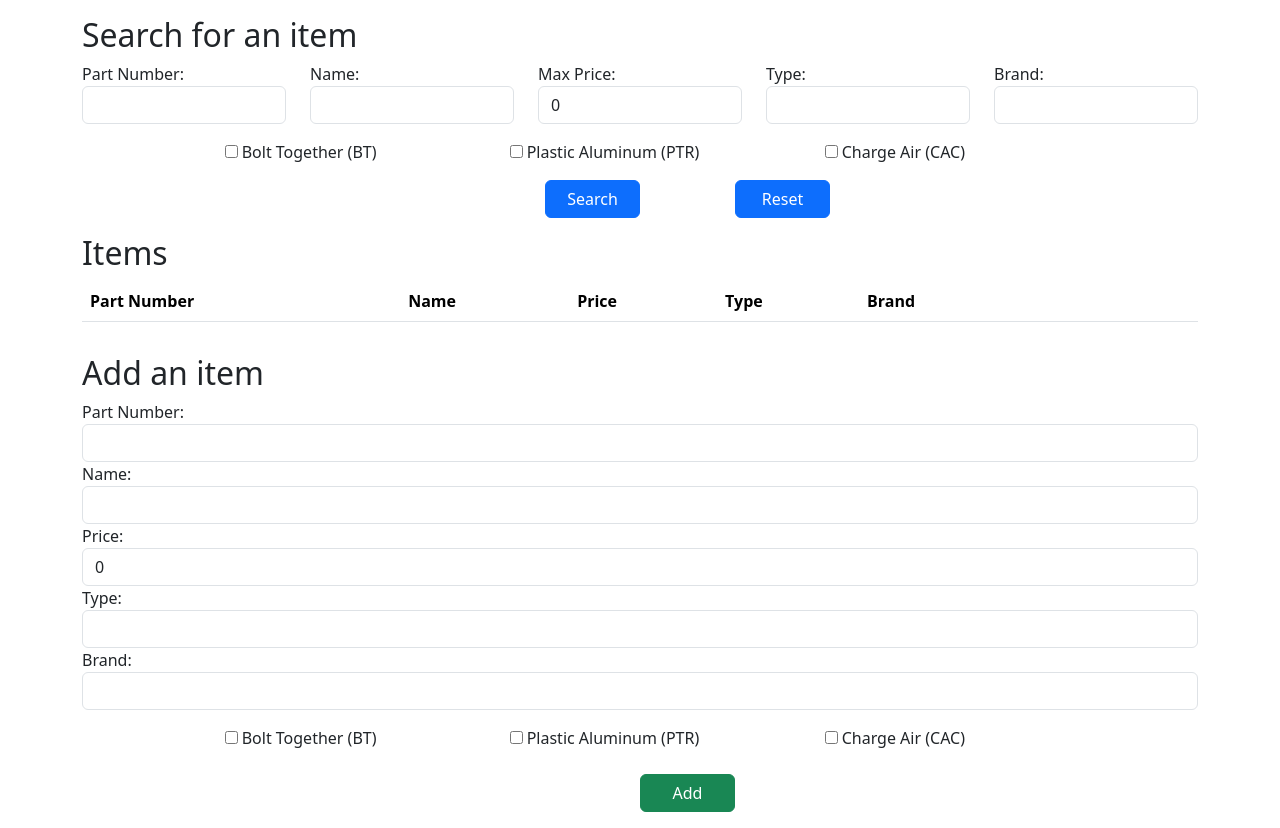
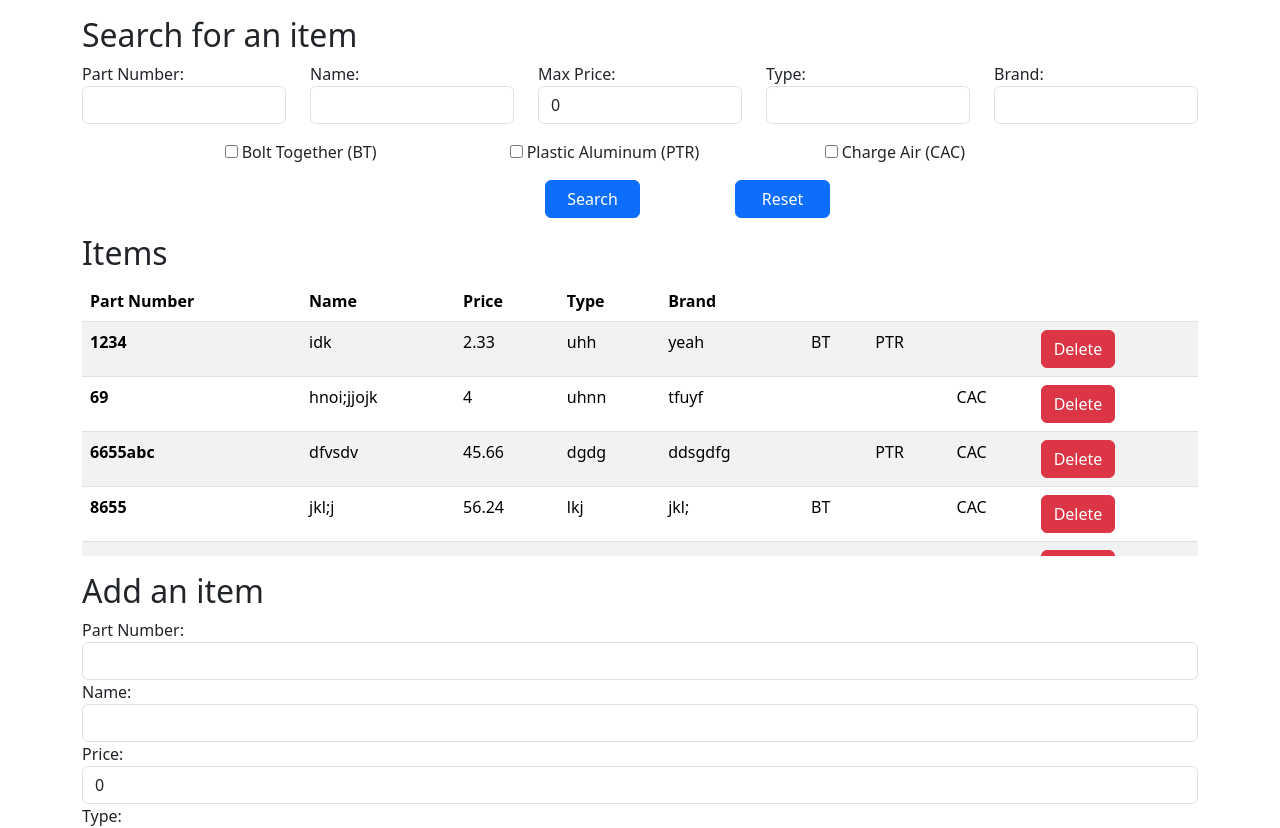
Before and after one commit to harryhuhn/Inventory, a React (Create React App) app: page / in a window 1280 px wide. Shown: the top 828 px of the page. Built offline with nearby package versions, Linux system fonts and the light colour scheme; no server answers; data requests are answered from the project's data file.

Commit message:
resetting endpoints for the github for demonstration purposes

```diff
--- a/src/App.js
+++ b/src/App.js
@@ -11,7 +11,7 @@ function App() {
   const [data, setData] = useState({items: []});
 
   useEffect(() => {
-    fetch("https://inventory-deployment-a654368fdac9.herokuapp.com/items/")
+    fetch("http://127.0.0.1:8000/items/")
       .then((response) => response.json())
       .then((data) => setData({ items: data }));
   }, []);
@@ -25,7 +25,7 @@ function App() {
   const requestOptions = {
     method: "DELETE"
   }
-  fetch(`https://inventory-deployment-a654368fdac9.herokuapp.com/items/${item.id}/`, requestOptions)
+  fetch(`http://127.0.0.1:8000/items/${item.id}/`, requestOptions)
     .then((response) => {
       if (response.ok) {
         const idx = items.indexOf(item);
@@ -45,7 +45,7 @@ function App() {
       },
       body: JSON.stringify(item),
     };
-    fetch("https://inventory-deployment-a654368fdac9.herokuapp.com/items/", requestOptions)
+    fetch("http://127.0.0.1:8000/items/", requestOptions)
       .then((response) => response.json())
       .then((data) => {
         items.push(data);
```
Also changed, not shown: requirements.txt (added), runtime.txt (added), 2 other files (tests, documents, lock files or other folders).
